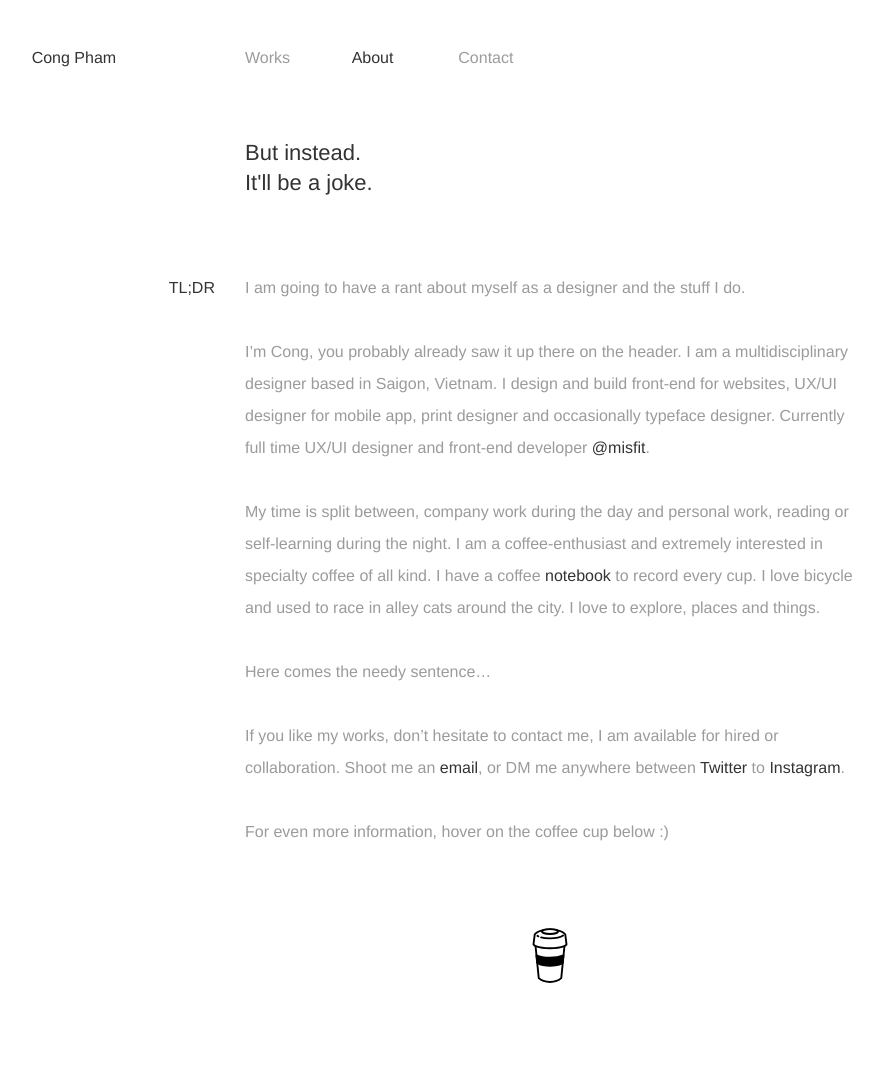
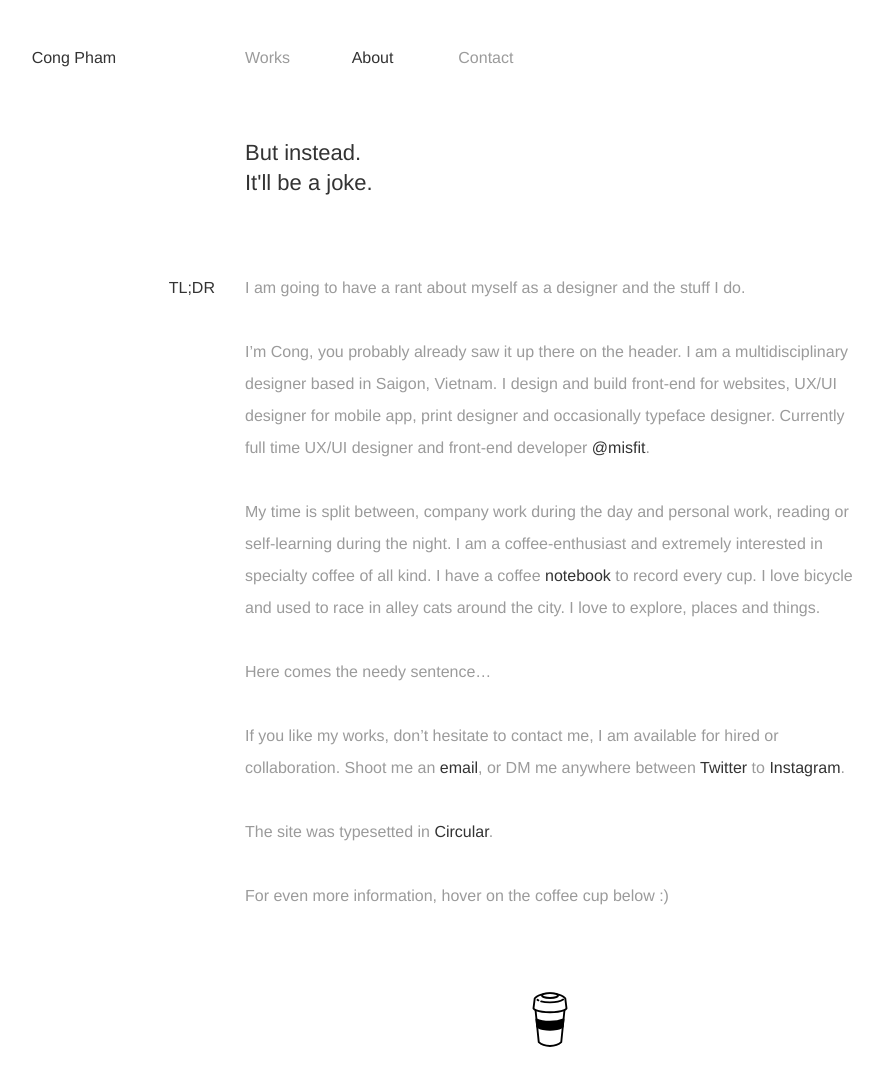
Before and after one commit to congp/congp.github.io, a Jekyll site: the page built from about.md, in a window 1280 px wide and 1133 px high. Shown: the top 1086 px of the window, without its empty margins (90-973 px from the left). Built offline with Jekyll 4.4.1, drawn with Linux system fonts in a browser that asks for light colours; some web fonts are replaced.

```diff
--- a/about.md
+++ b/about.md
@@ -19,6 +19,8 @@
         <br/><br/>
         If you like my works, don’t hesitate to contact me, I am available for hired or collaboration. Shoot me an <a class="primary-color" href="mailto:me@congphamdesign.com" target="_blank">email</a>, or DM me anywhere between <a class="primary-color" href="https://twitter.com/congphammm" target="_blank">Twitter</a> to <a class="primary-color" href="https://instagram.com/congphammm" target="_blank">Instagram</a>.
         <br/><br/>
+        The site was typesetted in <a class="primary-color" href="http://lineto.com/The+Fonts/Font+Categories/Text+Fonts/Circular/">Circular</a>.<br/><br/>
+
         <span class="hide-for-small">For even more information, hover on the coffee cup below :)</span>
     </p>
 </div>
--- a/assets/css/typography.css
+++ b/assets/css/typography.css
@@ -5,11 +5,6 @@
 @font-face {
     font-family: 'CircularBookItalic';
     src: url('../fonts/lineto-circular-bookItalic.ttf') format('truetype');
-}
-@font-face {
-    font-family: 'CircularMedium';
-    src: url('../fonts/lineto-circular-medium.ttf') format('truetype');
-    font-weight: normal;
 }
 @font-face {
     font-family: 'CircularBold';
```
Also changed, not shown: 3 other files.
